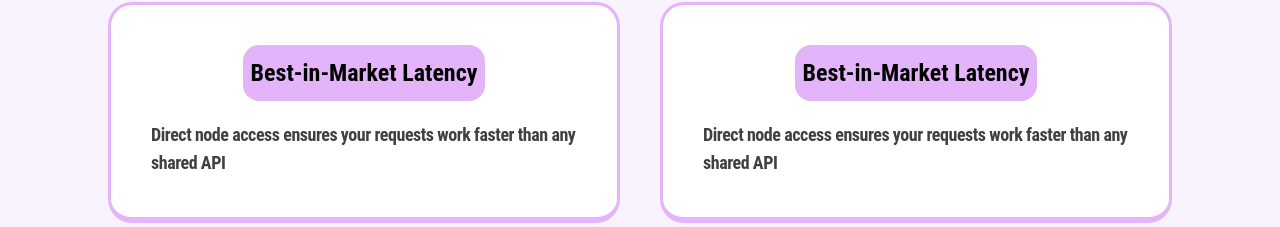
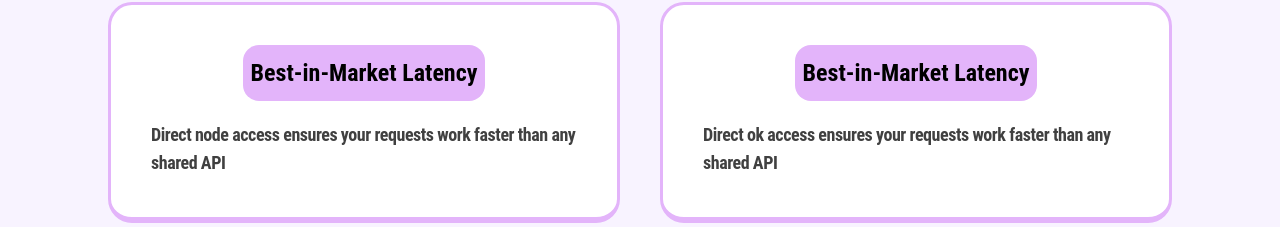
Before and after one commit to 0xarg/beast, a Next.js app: page / in a window 1280 px wide. Shown: the part 1159-1386 px from the top of the page. Built offline with nearby package versions, Linux system fonts and the light colour scheme.

Commit message:
complete landing page

```diff
--- a/app/components/features.tsx
+++ b/app/components/features.tsx
@@ -21,7 +21,7 @@ const Features = () => {
             Best-in-Market Latency
           </h2>
           <p className="max-w-xl text-lg font-semibold tracking-tight text-neutral-700">
-            Direct node access ensures your requests work faster than any shared
+            Direct ok access ensures your requests work faster than any shared
             API
           </p>
         </div>
```
